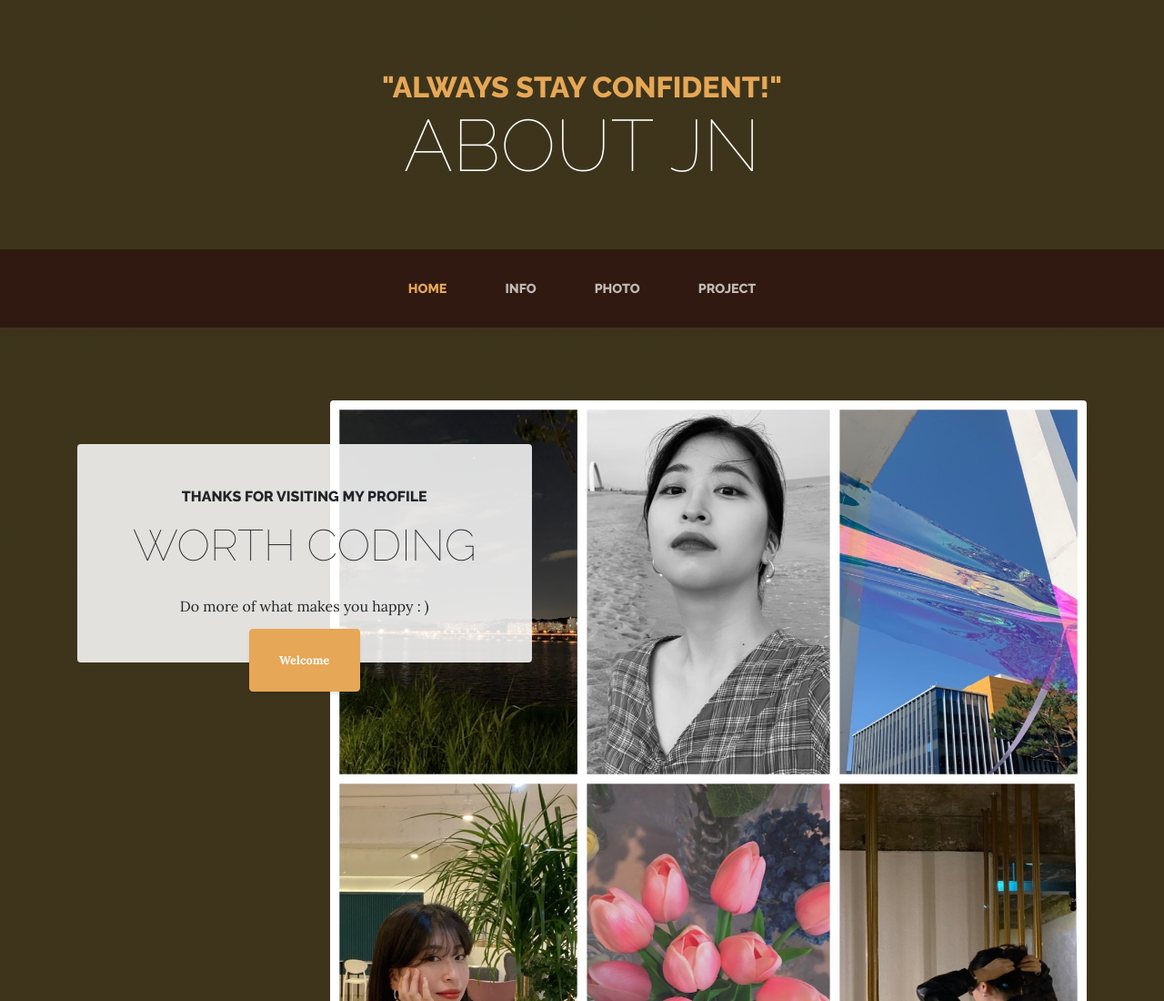
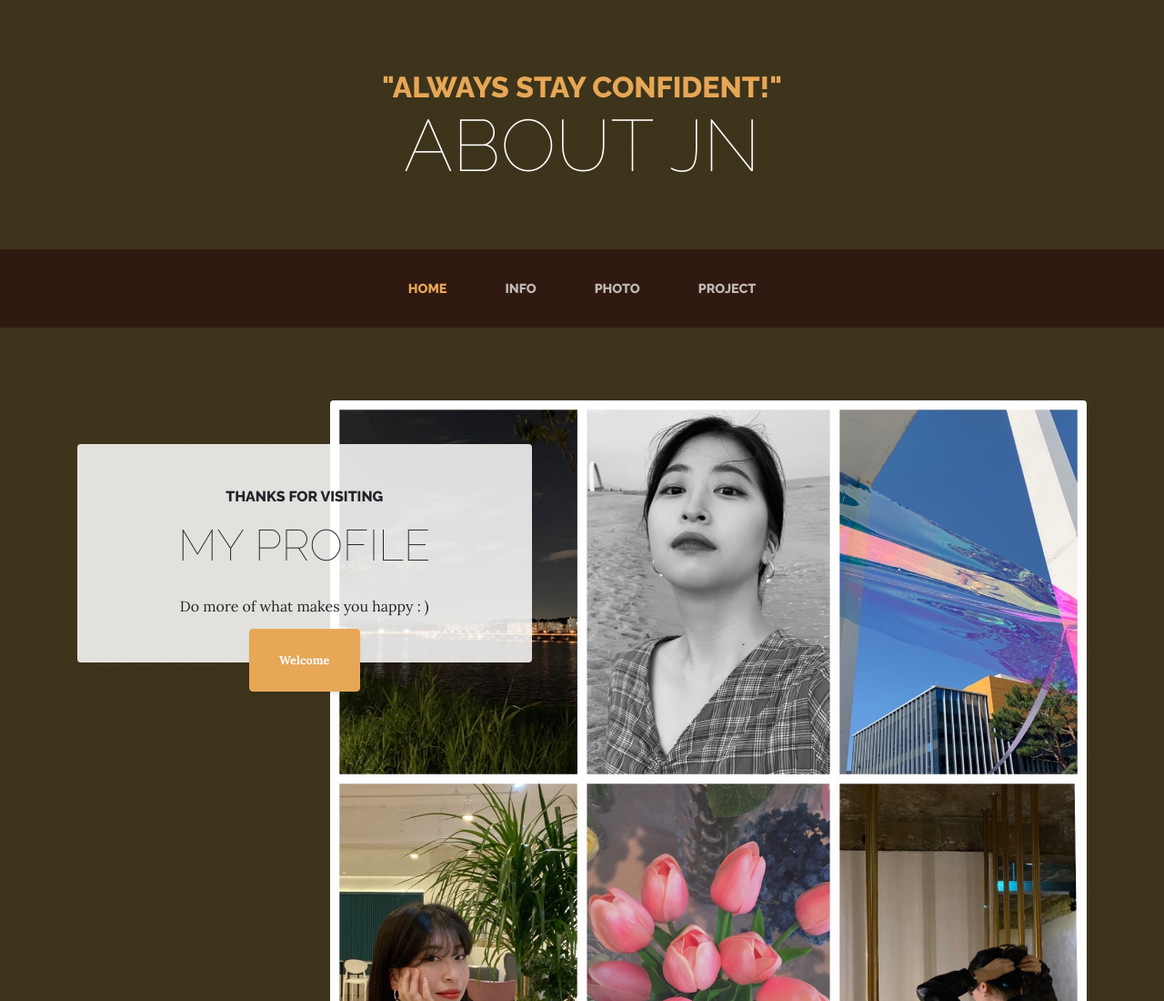
Before and after one commit to Jinnan-Yun/jinnan-yun.io, a plain HTML site: page index.html in a window 1280 px wide. Shown: the top 1100 px of the page at 91% size. Drawn offline with Linux system fonts and the light colour scheme.

Commit message:
Update index.html
문구 수정

```diff
--- a/index.html
+++ b/index.html
@@ -63,9 +63,9 @@
         <img class="intro-img img-fluid mb-0 mb-lg-0 rounded" src="img/intro.jpg" alt="">
         <div class="intro-text left-0 text-center bg-faded p-5 rounded">
           <h2 class="section-heading mb-4">
-            <span class="section-heading-upper">Thanks for visiting my profile</span>
+            <span class="section-heading-upper">Thanks for visiting</span>
                <p> </p>
-            <span class="section-heading-lower">WORTH CODING</span>
+            <span class="section-heading-lower">MY PROFILE</span>
           </h2>
           <p class="mb-0">Do more of what makes you happy : )
           </p>
```
